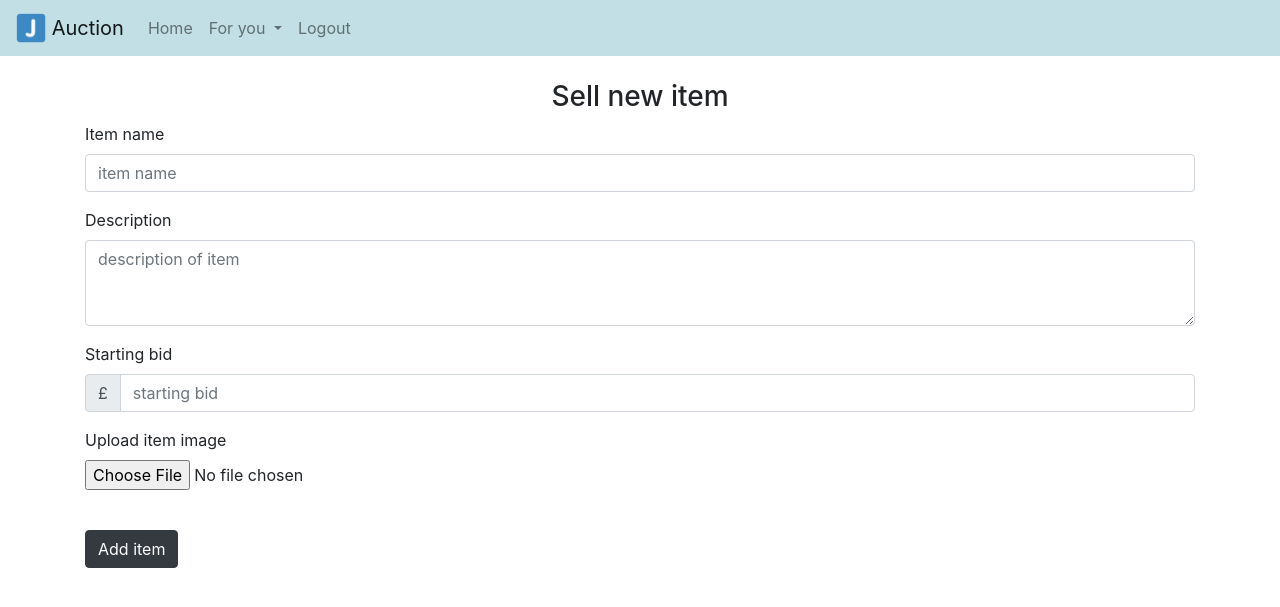
After one commit to joelees1/auction-website, a Flask app: page /sell in a window 1280 px wide. The commit adds this page. Shown: the top 607 px of the page. Run offline with Flask 2, Linux system fonts and the light colour scheme; a user stored in the database is signed in; some libraries are stand-ins or nearby versions.

Commit message:
login, home page, add item, my items

```diff
--- a/auction/routes.py
+++ b/auction/routes.py
@@ -1,18 +1,29 @@
 from flask import flash, Blueprint, request, render_template, url_for, redirect
-from .database_models import User # imports user class
-
+from .database_models import User, Item # imports user and item class
 #ensures no passwords are stored as plain text
 from werkzeug.security import generate_password_hash, check_password_hash
-
+from werkzeug.utils import secure_filename # allows me to change the uploaded files name
 from . import db
 from flask_login import login_user, login_required, logout_user, current_user # login management modules
+import os
+
 
 routes = Blueprint("routes", __name__) # blueprint allows splitting up routes over several files
 
-@routes.route("/")
+# sets where uploaded images are saved and which image extensions are allowed
+UPLOAD_FOLDER = "/home/codio/workspace/auction/static/images"
+ALLOWED_EXTENSIONS = set(['jpg'])
+
+@routes.route("/", methods=['GET', 'POST'])
 @login_required # requires the user to be logged in to access
 def home_page():
-    return render_template("home_page.html", user=current_user) # passes the current user to check there is someone signed in
+    items = Item.query.all() # gets all rows of items
+    return render_template("home_page.html", items=items, user=current_user, extensions=ALLOWED_EXTENSIONS) # sends items to the html and keeps track of login status
+
+@routes.route("/myitems", methods=['GET', 'POST'])
+@login_required
+def my_items(): # shows items the user has for put sale
+    return render_template("my_items.html", user=current_user)
 
 @routes.route("/login", methods=['GET', 'POST'])
 def login(): # users can login to the website using an existing account
@@ -24,7 +35,6 @@ def login(): # users can login to the website using an existing account
 
         if user: # if there is an existing user with the corresponding email
             if check_password_hash(user.password, password): # hashes password and checks it against the one in the database
-                flash("You are now signed in", category="success")
                 login_user(user, remember=True) # remembers the user is logged while the web server is using
                 return redirect(url_for('routes.home_page')) # redirects the user to the home page
             else:
@@ -38,7 +48,7 @@ def login(): # users can login to the website using an existing account
 def register(): # users can register for a new account, saves new user to the database
     if request.method == 'POST':
         email = request.form.get("email") # gets data from the form
-        firstname = request.form.get("firstname")
+        username = request.form.get("username")
         password = request.form.get("password")
         confirm = request.form.get("confirm")
 
@@ -54,7 +64,7 @@ def register(): # users can register for a new account, saves new user to the da
 
         else: #add new user to the database
             #creates a new User object, and applies a hashing algorithm to the password
-            new_user = User(email=email, firstname=firstname, password=generate_password_hash(password, method='sha256'))
+            new_user = User(email=email, username=username, password=generate_password_hash(password, method='sha256'))
             db.session.add(new_user)
             db.session.commit() # commits the new user
 
@@ -70,3 +80,45 @@ def logout():
     logout_user() # remembers that the user has logged out
     flash("You are now logged out.", category="success")
     return redirect(url_for("routes.login")) # redirects user back to the login page
+
+def allowed_file(filename):
+    return '.' in filename and \
+           filename.rsplit('.', 1)[1] in ALLOWED_EXTENSIONS
+
+# ********adds to the database even with the wrong extension, since it needs to commit to get user id*************
+@routes.route("/sell", methods=['GET', 'POST'])
+@login_required
+def sell(): # user can enter information about an item they would like to add to the home page in order to sell
+    if request.method == 'POST':
+        item_name = request.form.get("item_name") # forms gather information
+        item_name = item_name.capitalize() # capitalizes name
+        description = request.form.get("description")
+        description = description.capitalize()
+        start_bid = request.form.get("start_bid")
+
+        #creates a new Item object
+        new_item = Item(item_name=item_name, description=description, start_bid=start_bid, user_id=current_user.id)
+        db.session.add(new_item)
+        db.session.commit() # commits the new item to the database
+
+        item_id = new_item.item_id # gets the current items id
+
+        if request.files: # if a file is sent, saves it to the item_image variable
+            item_image = request.files["item_image"] # gets the file from the form
+
+            if allowed_file(item_image.filename): # only allows the file input, and commits to the database, if the image is .jpg
+                # saves image to the default directory given in the init file, as item_id.fileextension
+                filename = secure_filename(str(item_id) + ".jpg") # + '.' + item_image.filename.rsplit('.', 1)[1] for other filetypes
+                item_image.save(os.path.join(UPLOAD_FOLDER, filename)) # saves the file to the specified upload folder
+
+                flash("Item added.", category="success")
+                return redirect(url_for('routes.home_page')) # once item is created redirects to the home page
+
+            else:
+                flash("Invalid filetype.", category="warning")
+
+                # if the file uploaded is not a jpg, remove the item from the database
+                Item.query.filter_by(item_id=item_id).delete()
+                db.session.commit()
+
+    return render_template("sell.html", user=current_user)
--- a/auction/templates/base.html
+++ b/auction/templates/base.html
@@ -27,7 +27,7 @@
 
   <body>
 
-    <!-- Navigation bar -->
+    <!-- Navigation bar links to different areas/functions of the website-->
     <nav class="navbar navbar-expand-lg navbar-light" style="background-color: #C1DFE5;">
 
       <a class="navbar-brand" href="/">
@@ -48,14 +48,14 @@
           {% if user.is_authenticated %}
           <a class="nav-item nav-link" id="home" href="/">Home</a>
 
-          <!-- dropdown menu "For you" -->
+          <!-- dropdown menu "For you" links to account related pages-->
           <li class="nav-item dropdown">
             <a class="nav-link dropdown-toggle" href="#" id="navbarDropdownMenuLink" data-toggle="dropdown" aria-haspopup="true" aria-expanded="false">
               For you
             </a>
             <div class="dropdown-menu" aria-labelledby="navbarDropdownMenuLink">
-              <a class="dropdown-item" href="#">My items</a>
-              <a class="dropdown-item" href="#">Sell</a>
+              <a class="dropdown-item" href="/myitems">My items</a>
+              <a class="dropdown-item" href="/sell">Sell new item</a>
             </div>
           </li>
 
@@ -97,6 +97,7 @@
     {% endwith %}
 
     <!-- provides a container other pages can use for their main body-->
+    <br/>
     <div class="container">{% block body %} {% endblock %}</div>
 
     <!--loads javascript related to bootstrap, animations etc-->
--- a/auction/templates/login.html
+++ b/auction/templates/login.html
@@ -2,7 +2,7 @@
 
 {% block body %} <!-- replaces the body block -->
 <form method="POST">
-    <h2 align="center">Login</h2>
+    <h3 align="center">Login</h3>
 
     <!-- forms for getting email and password variables -->
     <div class="form-group">
--- a/auction/templates/register.html
+++ b/auction/templates/register.html
@@ -2,7 +2,7 @@
 
 {% block body %} <!-- replaces the body block -->
 <form method="POST">
-    <h2 align="center">Register</h2>
+    <h3 align="center">Register</h3>
 
     <!-- forms to gather user information -->
     <div class="form-group">
@@ -11,8 +11,8 @@
     </div>
 
     <div class="form-group">
-        <label for="firstname">First Name</label>
-        <input type="text" class="form-control" id="firstname" name="firstname" placeholder="first name" required/>
+        <label for="username">Username</label>
+        <input type="text" class="form-control" id="username" name="username" placeholder="username" required/>
     </div>
 
     <div class="form-group">
--- /dev/null
+++ b/auction/templates/sell.html
@@ -0,0 +1,37 @@
+{% extends "base.html"%} <!-- 'inherits' from the base.html file using jinga -->
+
+{% block body %} <!-- replaces the body block -->
+<form action="{{ url_for('routes.sell') }}" method="POST" enctype="multipart/form-data">
+  <h3 align="center">Sell new item</h3>
+
+  <!-- forms for getting information about the item the user is adding -->
+  <div class="form-group">
+    <label for="item_name">Item name</label>
+    <input type="text" class="form-control" id="item_name" name="item_name" placeholder="item name" required/>
+  </div>
+
+  <div class="form-group">
+    <label for="description">Description</label>
+    <textarea type="text" class="form-control" id="description" name="description" placeholder="description of item" rows="3" required></textarea>
+  </div>
+
+  <div class="form-group">
+    <label for="start_bid">Starting bid</label>
+    <div class="input-group mb-2">
+      <div class="input-group-prepend">
+        <div class="input-group-text">£</div>
+      </div>
+      <!-- adds validation against non-numeric and negative inputs -->
+      <input type="number" min="1" class="form-control" id="start_bid" name="start_bid" placeholder="starting bid" required/>
+    </div>
+  </div>
+
+  <div class="form-group">
+    <label for="item_image">Upload item image</label>
+    <input type="file" class="form-control-file" id="item_image" name="item_image" required>
+  </div>
+
+  <br/>
+  <button type="submit" class="btn btn-dark">Add item</button>
+</form>
+{% endblock %}
--- /dev/null
+++ b/commands.txt
@@ -0,0 +1,2 @@
+. venv/bin/activate
+FLASK_APP=main.py FLASK_ENV=development flask run --host=0.0.0.0
```
Also changed, not shown: auction/__init__.py (+9 -6 lines), auction/database_models.py (added, +20 -0 lines), auction/templates/home_page.html (added, +27 -0 lines), auction/templates/my_items.html (added, +31 -0 lines), README.md (deleted), auction/database.db, auction/static/favicon.ico (added), auction/static/images/1.jpg (added), auction/static/images/2.jpg (added), auction/static/images/3.jpg (added), auction/static/images/4.jpg (added).
